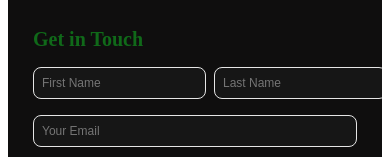
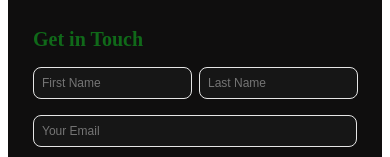
Before and after one commit to nebiyuu1954/My-Portfolio, a React (Vite) app: page / in a window 390 px wide. Shown: the part 4228-4385 px from the top of the page. Built offline with nearby package versions, Linux system fonts and the light colour scheme.

Commit message:
updated responsivness

```diff
--- a/src/components/contact/ContactForm.jsx
+++ b/src/components/contact/ContactForm.jsx
@@ -1,7 +1,7 @@
 
 const ContactForm = ({ formik }) => (
   <form className="contact-form" onSubmit={formik.handleSubmit}>
-    <div className="form-group name-group">
+    <div id="form-group-name-group" className="form-group name-group">
       <div className="form-field">
         <input
           type="text"
--- a/src/components/contact/contact.css
+++ b/src/components/contact/contact.css
@@ -242,6 +242,13 @@
     gap: 8px;
   }
 
+#firstName,
+#lastName{
+  color: #ff0000;
+  width: 7.7rem;
+  width: 89%;
+}
+
   .form-group input,
   .form-group textarea {
     font-size: 12px;
@@ -255,5 +262,6 @@
   .submit-button {
     padding: 6px 12px;
     font-size: 12px;
+    align-items: left;
   }
 }
```
